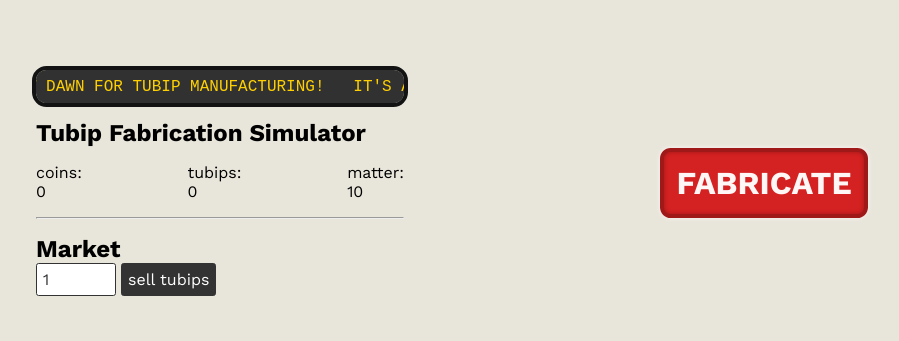
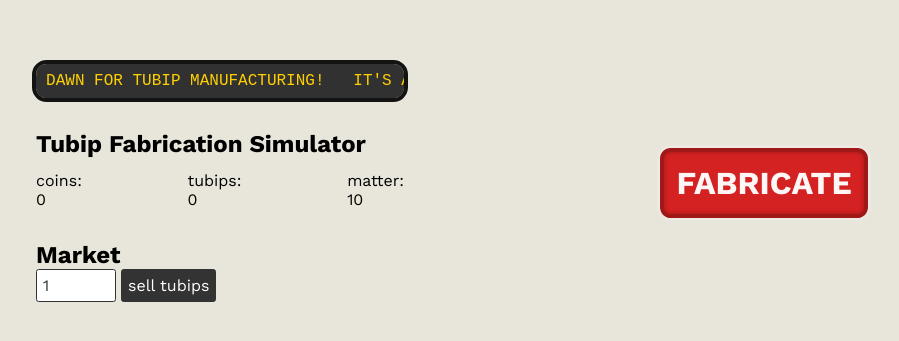
Before and after one commit to hs7t/tubip-fabrication-simulator, a Svelte app: page / in a window 1280 px wide. Shown: the part 217-558 px from the top of the page, without its empty margins (84-983 px from the left). Built offline with nearby package versions, Linux system fonts and the light colour scheme.

Commit message:
semantic, spacing changes

```diff
--- a/src/App.svelte
+++ b/src/App.svelte
@@ -13,9 +13,12 @@
 <main>
   <section id="overview">
     <NewsMarquee headline={game.state.news.headline}/>
-    <h1>Tubip Fabrication Simulator</h1>
-    <Stats />
-    <hr>
+
+    <div class="infobox">
+      <h1>Tubip Fabrication Simulator</h1>
+      <Stats />
+    </div>
+
     <div>
       <h2>Market</h2>
       <NumberInput buttonLabel="sell tubips" onEnter={(response) => { handleTubipSale(response) }} allowNegatives={false}></NumberInput>
@@ -52,7 +55,7 @@
     flex: 1 1 400px;
 
     padding: 1em;
-    gap: 1em;
+    gap: 2em;
 
     border-radius: var(--t-radius-large);
   }
@@ -62,6 +65,12 @@
     flex-grow: unset;
   }
 
+  #overview .infobox {
+    display: flex;
+    flex-direction: column;
+    gap: 0.8em;
+  }
+
   #economy {
     justify-content: center;
     align-items: center;
```
